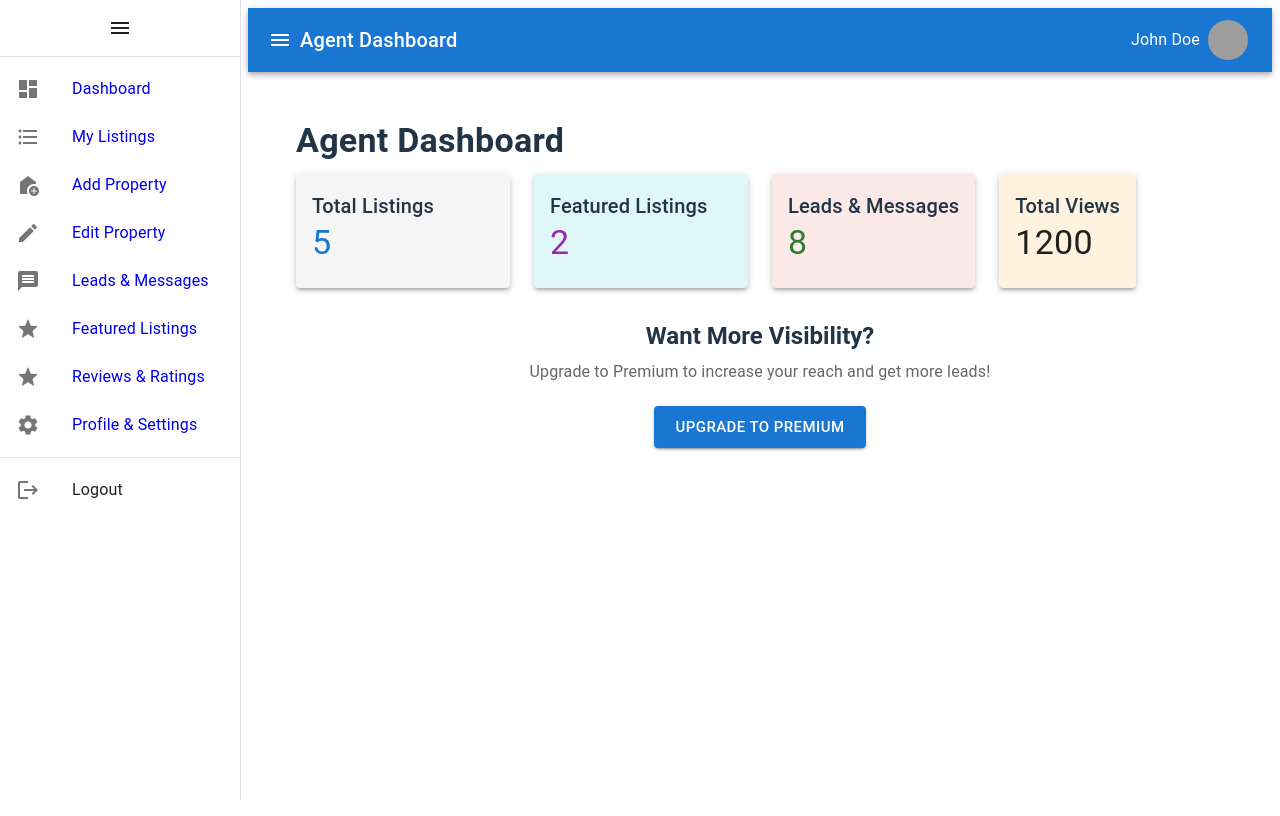
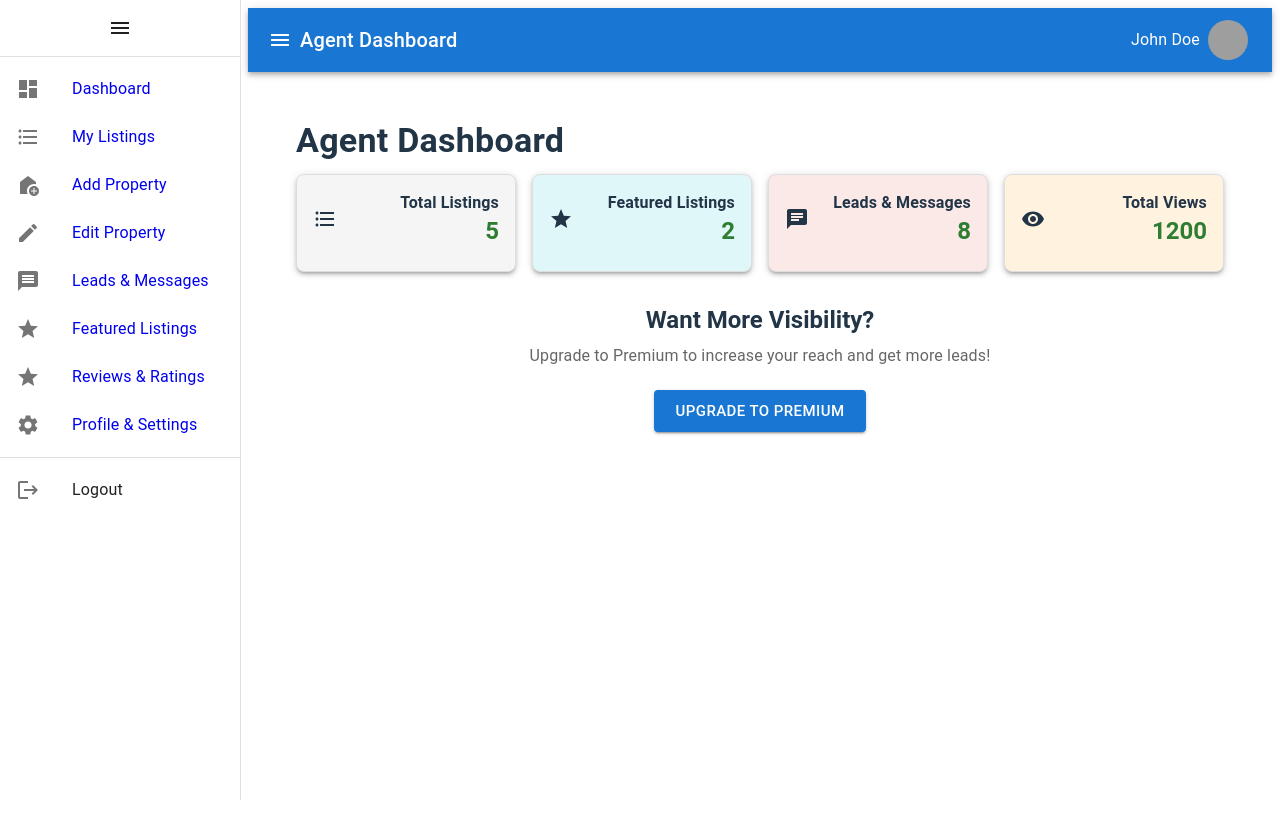
Before and after one commit to ndmichael/real-estate-mern, a React (Vite) app in the folder frontend/: page /agent/dashboard in a window 1280 px wide. Built offline with nearby package versions, Linux system fonts and the light colour scheme; grey boxes are pictures that could not be loaded.

Commit message:
Dashboard updated

```diff
--- a/frontend/src/pages/agents/AgentDashboard.jsx
+++ b/frontend/src/pages/agents/AgentDashboard.jsx
@@ -1,8 +1,9 @@
 import { useState } from "react";
 import { Box, Typography,  Button, Card, CardContent } from "@mui/material";
 import Grid from '@mui/material/Grid2';
-import { TrendingUp, Email, Visibility, Star } from "@mui/icons-material";
+import { Chat, Star, FormatListBulletedOutlined, Visibility } from "@mui/icons-material";
 import DashboardLayout from "../../layouts/DashboardLayout";
+import DashboardCard from "../../components/dashboard/DashboardCard";
 
 const AgentDashboard = () => {
   const [listings, setListings] = useState({ free: 3, featured: 2, total: 5 });
@@ -17,41 +18,45 @@ const AgentDashboard = () => {
         </Typography>
 
         {/* Overview Cards */}
-        <Grid container spacing={3}>
+        <Grid container spacing={2}>
           <Grid size={{xs:12, sm:6, md:3}}>
-            <Card sx={{ boxShadow: 3, backgroundColor: "#f5f5f5" }}>
-              <CardContent>
-                <Typography variant="h6">Total Listings</Typography>
-                <Typography variant="h4" color="primary">{listings.total}</Typography>
-              </CardContent>
-            </Card>
+            <DashboardCard
+                title="Total Listings"
+                count={listings.total} // Dynamic
+                icon={<FormatListBulletedOutlined />}
+                link="/agent/dashboard"
+                backgroundColor="#f5f5f5"
+            />
           </Grid>
 
           <Grid size={{xs:12, sm:6, md:3}}>
-            <Card sx={{ boxShadow: 3, backgroundColor: "#e0f7fa" }}>
-              <CardContent>
-                <Typography variant="h6">Featured Listings</Typography>
-                <Typography variant="h4" color="secondary">{listings.featured}</Typography>
-              </CardContent>
-            </Card>
+            <DashboardCard
+                title="Featured Listings"
+                count={listings.featured} // Dynamic
+                icon={<Star />}
+                link="/agent/dashboard"
+                backgroundColor= "#e0f7fa"
+            />
           </Grid>
 
-          <Grid item xs={12} sm={6} md={3}>
-            <Card sx={{ boxShadow: 3, backgroundColor: "#fbe9e7" }}>
-              <CardContent>
-                <Typography variant="h6">Leads & Messages</Typography>
-                <Typography variant="h4" color="success.main">{leads}</Typography>
-              </CardContent>
-            </Card>
+          <Grid size={{xs:12, sm:6, md:3}}>
+            <DashboardCard
+                title="Leads & Messages"
+                count={leads} // Dynamic
+                icon={<Chat />}
+                link="/agent/dashboard"
+                backgroundColor= "#fbe9e7"
+            />
           </Grid>
 
-          <Grid item xs={12} sm={6} md={3}>
-            <Card sx={{ boxShadow: 3, backgroundColor: "#fff3e0" }}>
-              <CardContent>
-                <Typography variant="h6">Total Views</Typography>
-                <Typography variant="h4" color="text.primary">{views}</Typography>
-              </CardContent>
-            </Card>
+          <Grid size={{xs:12, sm:6, md:3}}>
+            <DashboardCard
+                title="Total Views"
+                count={views} // Dynamic
+                icon={<Visibility />}
+                link="/agent/dashboard"
+                backgroundColor="#fff3e0"
+            />
           </Grid>
         </Grid>
 
```
